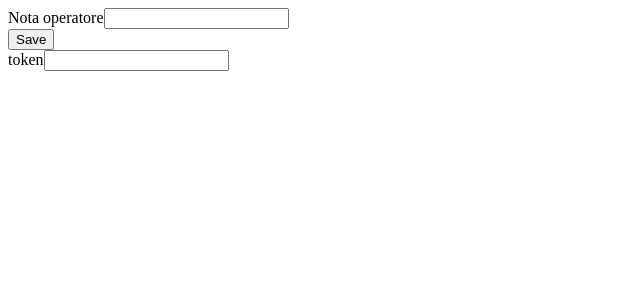
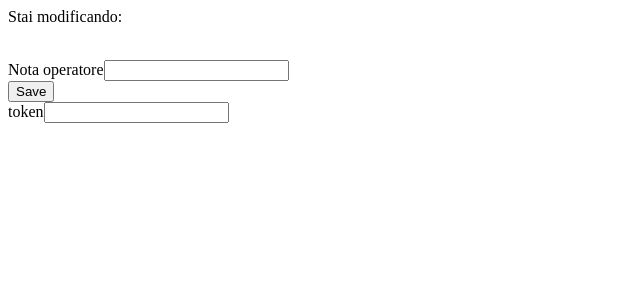
Before and after one commit to Lepo00/ContactForm-Simfony, a Symfony app: template templates/edit-contatto.html.twig in a window 1280 px wide. Shown: the top 300 px of the page, without its empty margins (0-640 px from the left). Run offline with Twig, Linux system fonts and the light colour scheme; the template is opened without the code that fills it, so the values that code supplies are empty; form fields are guessed from the names that the template uses; some libraries are stand-ins or nearby versions.

Commit message:
edit-Contatto completo

```diff
--- a/templates/edit-contatto.html.twig
+++ b/templates/edit-contatto.html.twig
@@ -7,7 +7,7 @@
 </head>
 
 <body>
-    {{ form_start(form) }}
+    <p>Stai modificando: {{persona.nome}} {{persona.cognome}}</p><br> {{ form_start(form) }}
     <div class="my-custom-class-for-errors">
         {{ form_errors(form) }}
     </div>
@@ -23,7 +23,6 @@
         </div>
     </div>
     {{ form_end(form, {'render_rest': false}) }}
-
 </body>
 
 </html>
```
